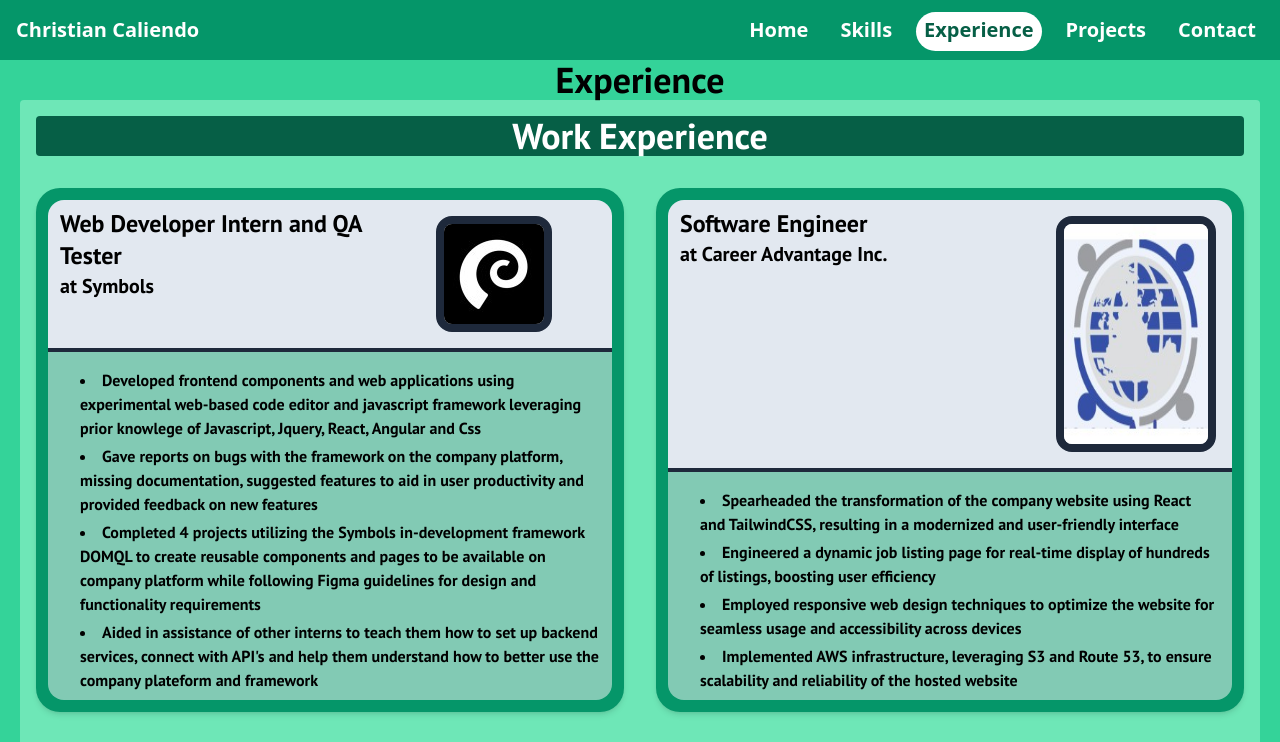
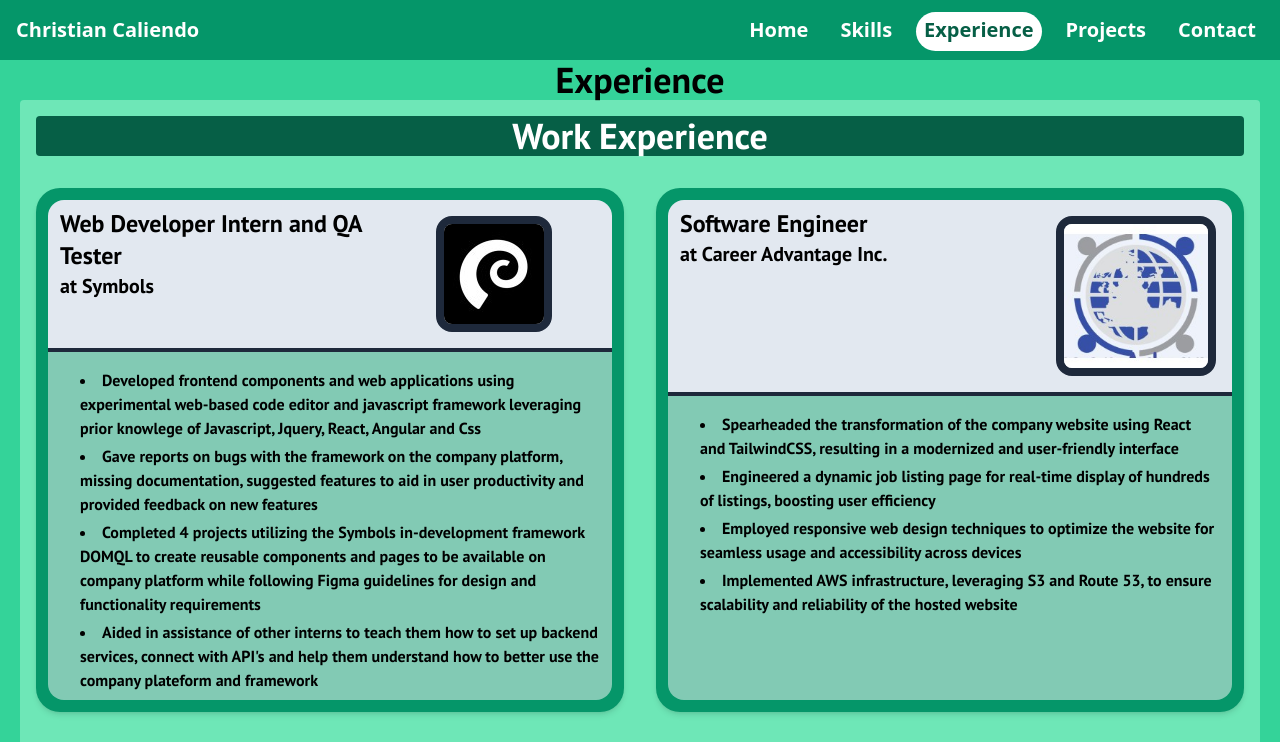
Before and after one commit to ChrisCaliendo/PersonalWebsite, a React (Vite) app in the folder PersonalWebsite/: page /experience in a window 1280 px wide. Shown: the top 742 px of the page. Built offline with nearby package versions, Linux system fonts and the light colour scheme; a web font is replaced by a local one.

Commit message:
finally found out how to do the card design i wanted after 5 months
look at ExpCard for how I want it

```diff
--- a/PersonalWebsite/src/Components/CardComponents/ExpCard.jsx
+++ b/PersonalWebsite/src/Components/CardComponents/ExpCard.jsx
@@ -1,8 +1,8 @@
 const ExpCard = ({title, desc, photoUrl, employer}) => {
     return (
         <div className=" p-2 grid grid-cols-1 grid-rows-1 gap-0 place-content-center h-full">
-            <div>
-            <div className={`flex px-3 pr-6 py-2 border-slate-800 bg-slate-200 col-span-1 grow justify-between rounded-t-2xl h-full`}>
+            <div className="flex flex-col">
+                <div className={`flex px-3 pr-6 py-2 border-slate-800 bg-slate-200 col-span-1  justify-between rounded-t-2xl `}>
 
                     <div>
                         <p className="text-2xl">{title}</p>
@@ -10,18 +10,19 @@ const ExpCard = ({title, desc, photoUrl, employer}) => {
                     </div>
                     {
                     (photoUrl != "" && photoUrl != null) &&
-                <div className="flex w-40 xl:w-40 2xl:w-30 h-fill">
+                    <div className="flex w-40 xl:w-40 2xl:w-30">
                         <img className="object-fill m-2 rounded-2xl border-8 border-slate-800" src={photoUrl} alt="No Photo Available :(" />
                     </div>
                     }
+                </div>
+                <div className="flex items-stretch row-end px-3 py-2 rounded-b-2xl border-t-4 border-slate-800 col-span-2 bg-white bg-opacity-50 h-full">
+                <p className="">{desc}</p>
             </div>
 
             </div>
 
 
-            <div className="grow row-end px-3 py-2 rounded-b-2xl border-t-4 border-slate-800 col-span-2 bg-white bg-opacity-50 h-full">
-                <p className="">{desc}</p>
-            </div>
+
 
 
         </div>
```
Lines whose indentation alone changed are shown as unchanged.
